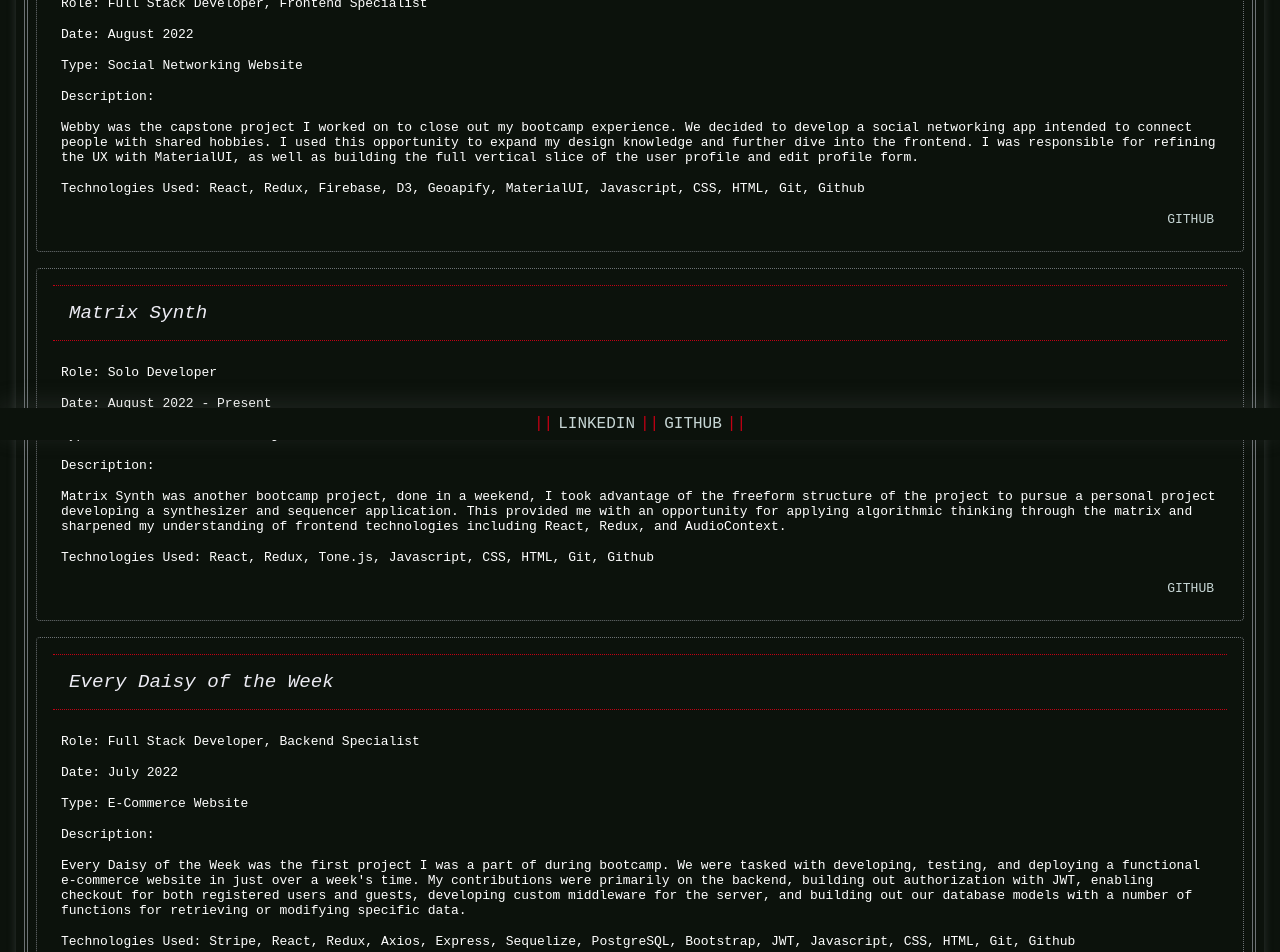
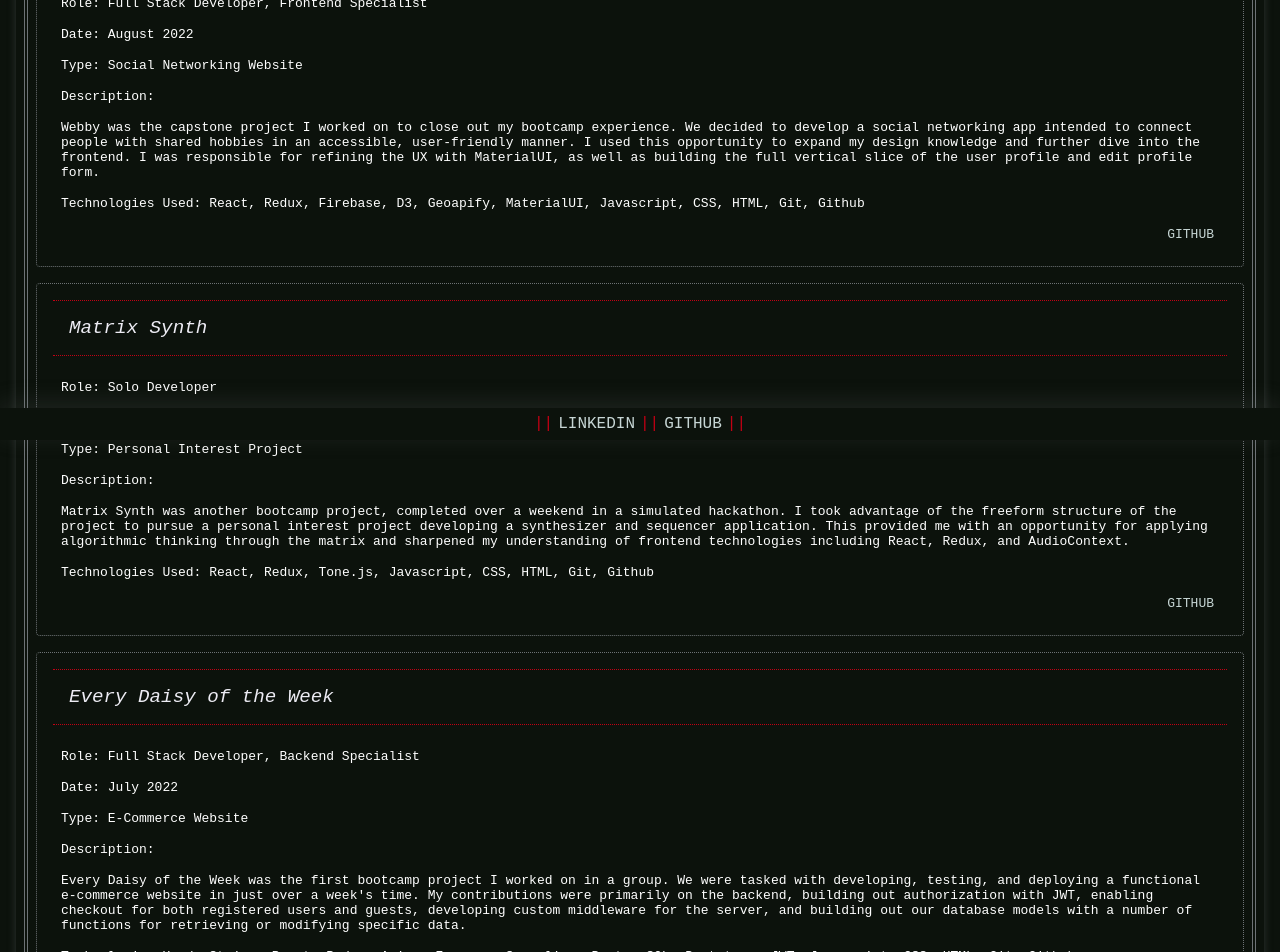
Before and after one commit to noellehuchette/portfolio, a React (Create React App) app: page /projects in a window 1280 px wide. Shown: the part 360-1312 px from the top of the page. Built offline with nearby package versions, Linux system fonts and the light colour scheme.

Commit message:
minor styling tweaks, changed project wording

```diff
--- a/src/client/components/Home/style.css
+++ b/src/client/components/Home/style.css
@@ -9,7 +9,7 @@
 .personal-info {
   width: 100%;
   display: flex;
-  flex-wrap: wrap;
+  flex-direction: column;
   justify-content: center;
   align-items: center;
   gap: 3rem;
--- a/src/client/components/Projects/projects.js
+++ b/src/client/components/Projects/projects.js
@@ -5,7 +5,7 @@ const projects = [
     date: 'July 2022',
     type: 'E-Commerce Website',
     description:
-      "Every Daisy of the Week was the first project I was a part of during bootcamp. We were tasked with developing, testing, and deploying a functional e-commerce website in just over a week's time. My contributions were primarily on the backend, building out authorization with JWT, enabling checkout for both registered users and guests, developing custom middleware for the server, and building out our database models with a number of functions for retrieving or modifying specific data.",
+      "Every Daisy of the Week was the first bootcamp project I worked on in a group. We were tasked with developing, testing, and deploying a functional e-commerce website in just over a week's time. My contributions were primarily on the backend, building out authorization with JWT, enabling checkout for both registered users and guests, developing custom middleware for the server, and building out our database models with a number of functions for retrieving or modifying specific data.",
     role: 'Full Stack Developer, Backend Specialist',
     tech: [
       'Stripe',
@@ -32,7 +32,7 @@ const projects = [
     date: 'August 2022 - Present',
     type: 'Personal Interest Project',
     description:
-      'Matrix Synth was another bootcamp project, done in a weekend, I took advantage of the freeform structure of the project to pursue a personal project developing a synthesizer and sequencer application. This provided me with an opportunity for applying algorithmic thinking through the matrix and sharpened my understanding of frontend technologies including React, Redux, and AudioContext.',
+      'Matrix Synth was another bootcamp project, completed over a weekend in a simulated hackathon. I took advantage of the freeform structure of the project to pursue a personal interest project developing a synthesizer and sequencer application. This provided me with an opportunity for applying algorithmic thinking through the matrix and sharpened my understanding of frontend technologies including React, Redux, and AudioContext.',
     role: 'Solo Developer',
     tech: [
       'React',
@@ -53,7 +53,7 @@ const projects = [
     date: 'August 2022',
     type: 'Social Networking Website',
     description:
-      'Webby was the capstone project I worked on to close out my bootcamp experience. We decided to develop a social networking app intended to connect people with shared hobbies. I used this opportunity to expand my design knowledge and further dive into the frontend. I was responsible for refining the UX with MaterialUI, as well as building the full vertical slice of the user profile and edit profile form.',
+      'Webby was the capstone project I worked on to close out my bootcamp experience. We decided to develop a social networking app intended to connect people with shared hobbies in an accessible, user-friendly manner. I used this opportunity to expand my design knowledge and further dive into the frontend. I was responsible for refining the UX with MaterialUI, as well as building the full vertical slice of the user profile and edit profile form.',
     role: 'Full Stack Developer, Frontend Specialist',
     tech: [
       'React',
```
Also changed, not shown: src/client/components/Home/index.js (+0 -9 lines).
